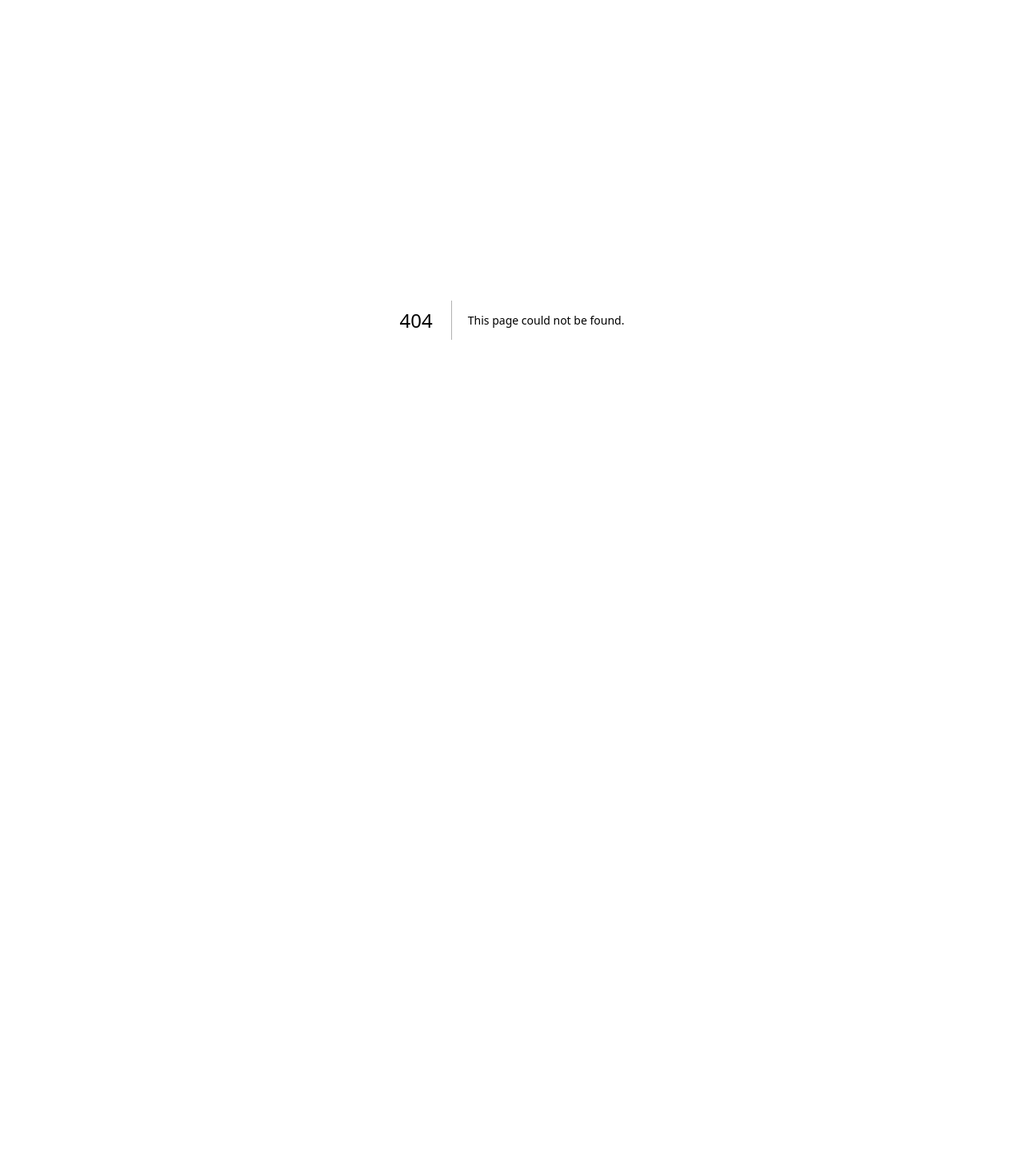
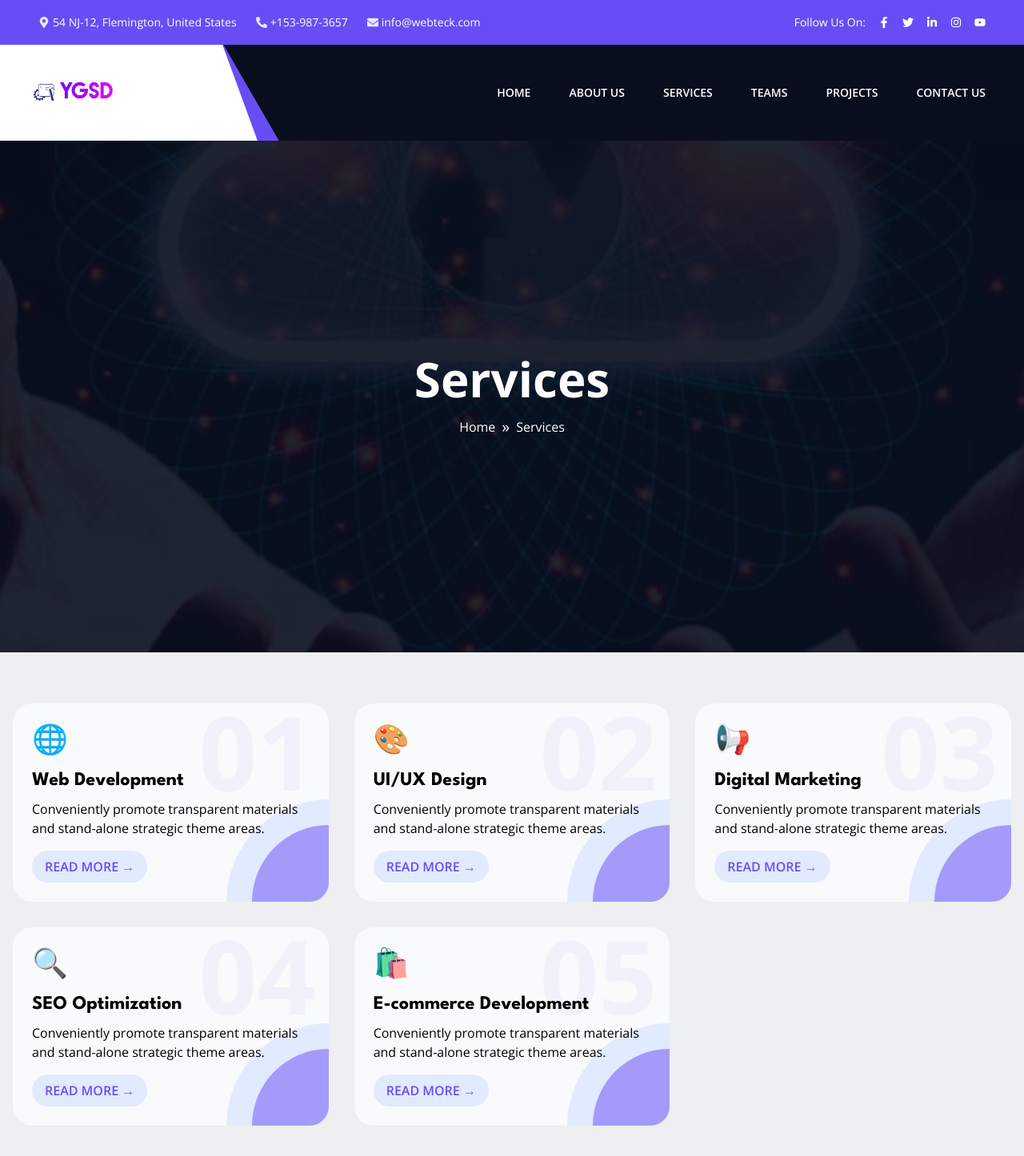
Before and after one commit to chiggosVikash/ygsd, a Next.js app: page /services in a window 1280 px wide. Before the commit this address had no page. Shown: the top 1446 px of the page at 80% size. Before the commit the page ends 800 px from the top, so only its background shows below. Built offline with nearby package versions, Linux system fonts and the light colour scheme.

Commit message:
added service page

```diff
--- a/src/app/Components/MenuBar.tsx
+++ b/src/app/Components/MenuBar.tsx
@@ -3,6 +3,7 @@ import React, { useState } from 'react'
 import { menuItems } from '../menuitems'
 import { FaBars } from 'react-icons/fa';
 import { FaTimes } from 'react-icons/fa';
+import Link from 'next/link';
 
 
 const MenuBar = () => {
@@ -26,30 +27,30 @@ const MenuBar = () => {
 //   );
 
   return (
-    <nav className="bg-darkcolor">
+    <nav className=" bg-darkcolor">
       <ul className="hidden md:flex space-x-4 mr-8">
         {menuItems.map((item) => (
           <li key={item.id} className="text-sm font-semibold">
-            <a href={item.link} className="text-white hover:text-primary transition-colors duration-300 py-2 px-4 block">
+            <Link href={item.link} className="text-white hover:text-primary transition-colors duration-300 py-2 px-4 block">
               {item.name}
-            </a>
+            </Link>
           </li>
         ))}
       </ul>
       <div
         onClick={toggleMenu}
-        className='md:hidden flex relative z-50 mx-8'>
+        className='md:hidden flex relative z-[60] mx-8'>
          {isMenuOpen ? <FaTimes/> : <FaBars/>}
       </div>
       <div
-        className={` md:hidden ${isMenuOpen ? 'flex  absolute top-16 left-0 right-0 bg-darkcolor p-4' : 'hidden'}`}
-       >
-        <ul className='flex flex-col'>
+        className={`md:hidden fixed top-28 left-0 right-0 z-50 bg-darkcolor overflow-y-auto ${isMenuOpen ? 'block' : 'hidden'}`}
+      >
+        <ul className='flex flex-col pt-20 pb-4'>
             {menuItems.map((item) => (
                 <li key={item.id} className='text-sm font-semibold'>
-                    <a href={item.link} className='text-white hover:text-primary transition-colors duration-300 py-2 px-4 block'>
+                    <Link href={item.link} className='text-white hover:text-primary transition-colors duration-300 py-2 px-4 block'>
                         {item.name}
-                    </a>
+                    </Link>
                 </li>
             ))}
         </ul>
--- a/src/app/Components/Navbar.tsx
+++ b/src/app/Components/Navbar.tsx
@@ -59,13 +59,13 @@ const Navbar = () => {
           </div>
       </div>
       {/* Bottom Navbar */}
-      <nav className={`w-full bg-darkcolor text-white h-[120px] transition-all duration-300 ${isScrolled ? 'fixed top-0 left-0 right-0 z-50' : ''}`}>
+      <nav className={`w-full bg-darkcolor text-white h-[120px] transition-all duration-300 ${isScrolled ? 'fixed top-0 left-0 right-0 z-[100]' : ''}`}>
         <div className="flex justify-between items-center h-full">
-            <div className='relative -left-8 bg-primary w-[27%] h-full transform skew-x-[30deg]'>
+            <div className='relative -left-8 bg-primary md:w-[27%] w-[40%] h-full transform skew-x-[30deg] '>
                 <div className='bg-white w-[96%] h-full transform -skew-x-[12deg]'>
                 </div>
             </div>
-            <div className="absolute text-2xl mx-8 font-bold flex items-center space-x-2">
+            <div className="absolute text-2xl mx-8 font-bold flex items-center space-x-2 z-50">
                 <Image src={Logo.src} alt="Logo Image" width={120} height={120} />
             </div>
             <MenuBar/>
--- /dev/null
+++ b/src/app/Components/ServiceCards.tsx
@@ -0,0 +1,82 @@
+'use client'
+
+import React from 'react';
+import { League_Spartan } from 'next/font/google';
+
+const leagueSpartan = League_Spartan({ subsets: ['latin'] });
+
+interface Service {
+  id: string;
+  title: string;
+  icon: string;
+  description: string;
+}
+
+const services: Service[] = [
+  {
+    id: '01',
+    title: 'Web Development',
+    icon: '🌐',
+    description: 'Conveniently promote transparent materials and stand-alone strategic theme areas.',
+  },
+  {
+    id: '02',
+    title: 'UI/UX Design',
+    icon: '🎨',
+    description: 'Conveniently promote transparent materials and stand-alone strategic theme areas.',
+  },
+  {
+    id: '03',
+    title: 'Digital Marketing',
+    icon: '📢',
+    description: 'Conveniently promote transparent materials and stand-alone strategic theme areas.',
+  },
+  {
+    id: '04',
+    title: 'SEO Optimization',
+    icon: '🔍',
+    description: 'Conveniently promote transparent materials and stand-alone strategic theme areas.',
+  },
+  {
+    id: '05',
+    title: 'E-commerce Development',
+    icon: '🛍️',
+    description: 'Conveniently promote transparent materials and stand-alone strategic theme areas.',
+  },
+];
+
+const ServiceCard = ({ service }: { service: Service }) => (
+  <div className="relative overflow-hidden rounded-3xl p-6 bg-gray-50 text-onSurface group">
+    <div className="relative z-10 transition-colors duration-300 group-hover:text-white">
+      <div className="mb-4">
+        <span className="text-4xl text-primary group-hover:text-white">{service.icon}</span>
+      </div>
+      <h3 className={`${leagueSpartan.className} text-2xl  font-bold mb-2`}>{service.title}</h3>
+      <p className="mb-4">{service.description}</p>
+      <button className="px-4 py-2 rounded-full bg-tertiary text-primary font-semibold transition-colors duration-300 group-hover:bg-white group-hover:text-primary">
+        READ MORE →
+      </button>
+    </div>
+    <div className="absolute bottom-0 right-0 w-32 h-32 bg-tertiary rounded-tl-full transition-all duration-300 group-hover:w-[200%] group-hover:h-[200%] group-hover:bg-primary"></div>
+    <div className="absolute bottom-0 right-0 w-24 h-24 bg-primary opacity-50 rounded-tl-full transition-all duration-300 group-hover:w-[180%] group-hover:h-[180%] group-hover:bg-secondary"></div>
+    <div className="absolute top-5 right-10 md:text-9xl text-7xl font-bold text-primary opacity-5 transition-opacity duration-300 group-hover:opacity-20 -mt-6 -mr-6">
+      {service.id}
+    </div>
+  </div>
+);
+
+const ServiceCards: React.FC = () => {
+  return (
+    <div className="container bg-surface mx-auto px-4 py-16">
+      <div className="grid grid-cols-1 md:grid-cols-2 lg:grid-cols-3 gap-8">
+        {services.map((service) => (
+          <div key={service.id}>
+            <ServiceCard service={service} />
+          </div>
+        ))}
+      </div>
+    </div>
+  );
+};
+
+export default ServiceCards;
--- a/src/app/Components/Services.tsx
+++ b/src/app/Components/ServiceSection.tsx
@@ -22,7 +22,7 @@ const serviceItems = [
   { title: 'Virtual Exhibitions', description: 'Host and attend online art shows', image: `${Image5.src}` },
 ]
 
-const Services = () => {
+const ServicesSection = () => {
   return (
     <div className="py-8 sm:py-12  px-6 sm:px-8 lg:px-16 bg-surface">
       <div className={`${league_spartan.className} max-w-7xl mx-auto`}>
@@ -68,4 +68,4 @@ const ServiceItem = ({ title, description, image, isEven }: { title: string; des
   )
 }
 
-export default Services
+export default ServicesSection
--- a/src/app/page.tsx
+++ b/src/app/page.tsx
@@ -2,7 +2,7 @@ import React from 'react'
 import Navbar from './Components/Navbar'
 import HeroSection from './Components/HeroSection'
 import WhoWeAre from './Components/WhoWeAre'
-import Services from './Components/Services'
+import ServiceSection from './Components/ServiceSection'
 import WhyChooseUs from './Components/WhyChooseUs'
 import ProjectShowcase from './Components/ProjectShowcase'
 import WorkProcess from './Components/WorkProcess'
@@ -18,7 +18,7 @@ const page = () => {
       <Navbar/>
       <HeroSection/>
       <WhoWeAre/>
-      <Services/>
+      <ServiceSection/>
       <WhyChooseUs/>
       <ProjectShowcase/>
       <StatsSection/>
--- /dev/null
+++ b/src/app/services/page.js
@@ -0,0 +1,32 @@
+import Image from 'next/image';
+import Navbar from '../Components/Navbar';
+import ServiceBg from '../assets/service_bg.jpg';
+import ServiceCards from '../Components/ServiceCards';
+export default function Services() {
+  return (
+    <div>
+    <Navbar/>
+    <div className="relative h-[30vh] md:h-[60vh] lg:h-[70vh] xl:h-[80vh] overflow-hidden">
+      {/* Background Image */}
+      <Image
+        src={ServiceBg}
+        alt="Services Background"
+        layout="fill"
+        objectFit="cover"
+        className="brightness-50"
+      />
+
+      {/* Content Overlay */}
+      <div className="absolute inset-0 flex flex-col items-center justify-center text-white">
+        <h1 className="text-4xl md:text-5xl lg:text-6xl font-bold mb-4">Services</h1>
+        <div className="flex items-center space-x-2 text-sm md:text-base">
+          <span>Home</span>
+          <span className="text-xl">&raquo;</span>
+          <span>Services</span>
+        </div>
+      </div>
+    </div>
+    <ServiceCards/>
+    </div>
+  );
+}
```
Also changed, not shown: src/app/assets/service_bg.jpg (added).
